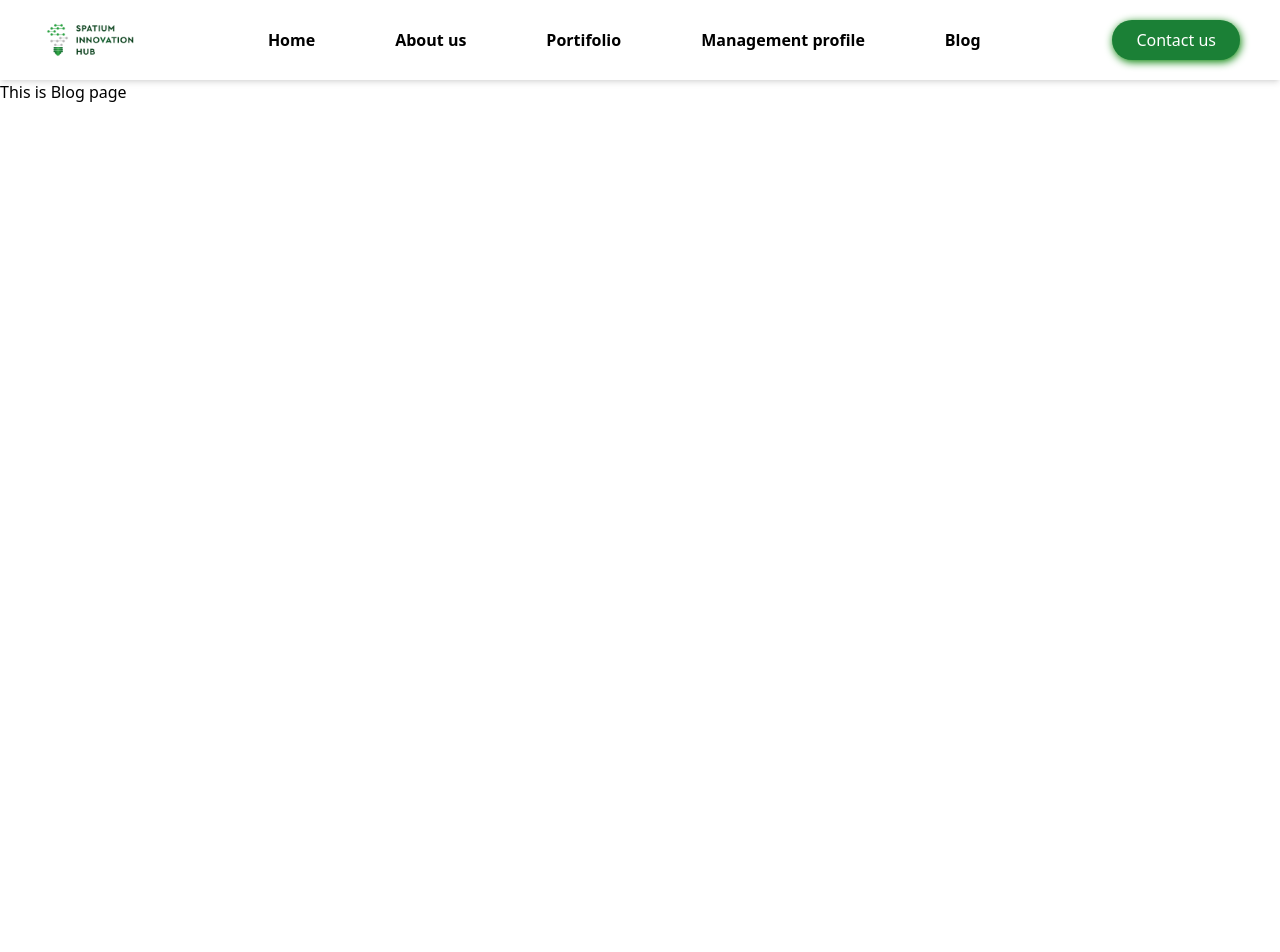
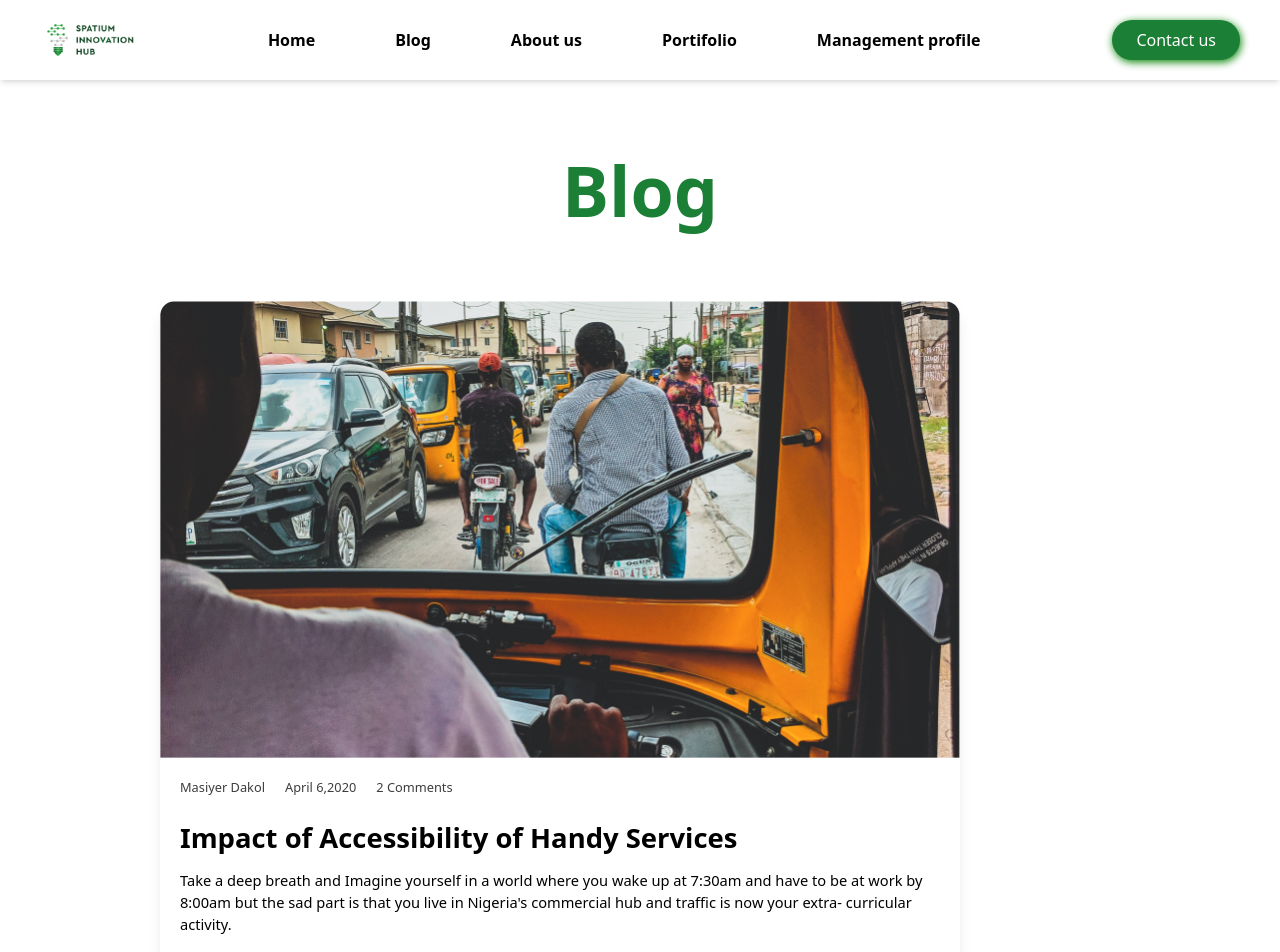
Before and after one commit to jusish/spat_innovation, a React (Create React App) app: page /blog in a window 1280 px wide. Shown: the top 952 px of the page. Before the commit the page ends 800 px from the top, so only its background shows below. Built offline with nearby package versions, Linux system fonts and the light colour scheme.

Commit message:
initial commit

```diff
--- a/package.json
+++ b/package.json
@@ -10,6 +10,7 @@
     "postcss": "^8.4.33",
     "react": "^18.2.0",
     "react-dom": "^18.2.0",
+    "react-icons": "^5.0.1",
     "react-router-dom": "^6.21.3",
     "react-scripts": "5.0.1",
     "web-vitals": "^2.1.4"
--- a/src/Components/Blog/Blog.jsx
+++ b/src/Components/Blog/Blog.jsx
@@ -1,7 +1,21 @@
 import React from "react";
+import BlogList from "./BlogList";
+import Footer from "../Footer";
 
 const Blog = () => {
-  return <div>This is Blog page</div>;
+  return (
+    <div>
+      <div className="flex items-center justify-center my-16">
+        <h1 className=" text-mycolor text-[69.98px] leading-[92.58px] font-[700]">
+          Blog
+        </h1>
+      </div>
+      <div>
+        <BlogList />
+      </div>
+      <Footer />
+    </div>
+  );
 };
 
 export default Blog;
--- /dev/null
+++ b/src/Components/Blog/BlogCard.jsx
@@ -0,0 +1,27 @@
+import React from "react";
+
+const BlogCard = ({ title, blogimage }) => {
+  return (
+    <div>
+      <div className="w-[800.02px] mx-40 my-10 shadow-lg rounded-[13.71px] pb-10">
+        <img src={blogimage} alt="blog" className="h-auto mb-5" />
+        <div className="w-auto mx-5">
+          <div className="flex gap-5 mb-5 text-[12.8px] font-[500] text-smalltextgray">
+            <p>Masiyer Dakol</p>
+            <p>April 6,2020</p>
+            <p>2 Comments</p>
+          </div>
+          <h1 className="mb-3 text-[27.43px] font-[700]">{title}</h1>
+          <p className=" text-[14.63px] font-[500]">
+            Take a deep breath and Imagine yourself in a world where you wake up
+            at 7:30am and have to be at work by 8:00am but the sad part is that
+            you live in Nigeria's commercial hub and traffic is now your extra-
+            curricular activity.
+          </p>
+        </div>
+      </div>
+    </div>
+  );
+};
+
+export default BlogCard;
--- /dev/null
+++ b/src/Components/Blog/BlogList.jsx
@@ -0,0 +1,24 @@
+import React from "react";
+import BlogCard from "./BlogCard";
+
+const BlogList = () => {
+  const cardsData = [
+    {
+      title: "Impact of Accessibility of Handy Services",
+      blogimage: "/assets/image.png",
+    },
+    {
+      title: "Impact of Accessibility of Handy Services",
+      blogimage: "/assets/watch.png",
+    },
+  ];
+  return (
+    <div>
+      {cardsData.map((card, index) => (
+        <BlogCard key={index} title={card.title} blogimage={card.blogimage} />
+      ))}
+    </div>
+  );
+};
+
+export default BlogList;
--- a/src/Components/Faqs.jsx
+++ b/src/Components/Faqs.jsx
@@ -1,5 +1,5 @@
 import React from "react";
-
+import {AiOutlineSearch} from 'react-icons/ai';
 const Faqs = () => {
   return (
     <div>
@@ -14,7 +14,25 @@ const Faqs = () => {
             <img src="/assets/news.png" alt="news" className="" />
         </div>
         <p className="text-[25.85px] font-[700]">Subcribe to our Newsletter</p>
-        <input type="text" className="" />
+        <form
+          className='flex justify-between items-center max-w-[100px] mx-auto w-full border p-1
+          rounded-md text-black bg-gray-100/90'
+        >
+          <div>
+            <input
+              className='bg-transparent w-[200px] sm:w-[400px] font-[Poppins] focus:outline-none
+                  '
+              type='text'
+              placeholder='Search Destinations'
+            />
+          </div>
+          <div>
+            <button className="flex flow-row">
+              <p>Subscribe</p>
+              <AiOutlineSearch size={20} className='bg-black' style={{color: '#ffffff'}} />
+            </button>
+          </div>
+        </form>
       </div>
     </div>
   );
--- a/src/Components/Footer.jsx
+++ b/src/Components/Footer.jsx
@@ -2,16 +2,19 @@ import React from "react";
 
 const Footer = () => {
   return (
-    <div>
-      <div>
-        <div>
-          <p>About us</p>
+    <div className="pt-10 pb-5 text-white bg-gradient-to-r from-gradient1 to-gradient3">
+      <div className="flex gap-40 mx-40 mb-10">
+        <div className="w-[348.99px]">
+          <p className="mb-5 font-[500] text-[19.39px]">About us</p>
+          <a href="https://tailwindcss.com/docs/background-image#linear-gradients">
             <img src="/assets/spatlogo.png" alt="logo" />
+          </a>
+
           <p>
             Spatium Innovation Hub is a thinking company on a mission to connect
             people and businesses with meaningful innovation.
           </p>
-          <div>
+          <div className="flex gap-5 mt-5">
             <img src="/assets/Facebook.png" alt="Facebook" />
             <img src="/assets/Instagram.png" alt="Instagram" />
             <img src="/assets/LinkedIN.png" alt="LinkedIN" />
@@ -19,29 +22,36 @@ const Footer = () => {
           </div>
         </div>
         <div>
-          <h1>Resources</h1>
+          <h1 className="mb-10 font-[500] text-[19.39px]">Resources</h1>
+          <div className="space-y-2 font-[400] text-[17.41px]">
             <p>Help center</p>
             <p>Patners</p>
             <p>Gas-Free MarketPlace</p>
             <p>Docs</p>
             <p>Utility</p>
           </div>
+        </div>
         <div>
-          <h1>Services</h1>
+          <h1 className="mb-10 font-[500] text-[19.39px]">Services</h1>
+          <div className="space-y-2 font-[400] text-[17.41px]">
             <p>Software Development</p>
             <p>Identity Management & Verification</p>
             <p>IT Consulting & Advisory Services</p>
             <p>UI/UX Design</p>
           </div>
+        </div>
         <div>
-          <h1>Quicklinks</h1>
+          <h1 className="mb-10 font-[500] text-[19.39px]">Quicklinks</h1>
+          <div className="space-y-2 font-[400] text-[17.41px]">
             <p>Careers</p>
             <p>Resources</p>
             <p>Products</p>
             <p>Blog</p>
           </div>
         </div>
-      <div>
+      </div>
+      <hr className="border-white " />
+      <div className="flex items-start justify-center mt-5">
         <p>Copyright 2020. Spatium Innovation Hub. All Rights Reserved</p>
       </div>
     </div>
--- a/src/Components/Home/Home.jsx
+++ b/src/Components/Home/Home.jsx
@@ -5,6 +5,7 @@ import What from "../What";
 import Products from "../Products";
 import Urbannft from "../Urbannft";
 import Faqs from "../Faqs";
+import Footer from "../Footer";
 
 const Home = () => {
   return (
@@ -17,6 +18,7 @@ const Home = () => {
       <Urbannft />
       <hr className="my-24 mx-44 border-textgray" />
       <Faqs />
+      <Footer />
     </div>
   );
 };
--- a/src/Components/Navbar/indes.jsx
+++ b/src/Components/Navbar/indes.jsx
@@ -1,5 +1,5 @@
 import React from "react";
-import { NavLink } from "react-router-dom";
+import { Link } from "react-router-dom";
 
 const Navbar = () => {
   return (
@@ -10,31 +10,31 @@ const Navbar = () => {
       <div className="flex items-center justify-center flex-grow">
         <ul className="flex space-x-20 font-semibold text-{19.39px}">
           <li className="hover:text-mycolor">
-            <NavLink to="/" className="text-black">
+            <Link to="/" className="text-black">
               Home
-            </NavLink>
+            </Link>
           </li>
 
           <li className="hover:text-mycolor">
-            <NavLink to="/about" className="text-black">
-              About us
-            </NavLink>
+            <Link to="/blog" className="text-black">
+              Blog
+            </Link>
           </li>
           <li className="hover:text-mycolor">
-            <NavLink to="/portifolio" className="text-black">
+            <Link to="/about" className="text-black">
+              About us
+            </Link>
+          </li>
+          <li className="hover:text-mycolor">
+            <Link to="/portifolio" className="text-black">
               Portifolio
-            </NavLink>
+            </Link>
           </li>
 
           <li className="hover:text-mycolor">
-            <NavLink to="/profile" className="text-black">
+            <Link to="/profile" className="text-black">
               Management profile
-            </NavLink>
-          </li>
-          <li className="hover:text-mycolor">
-            <NavLink to="/blog" className="text-black">
-              Blog
-            </NavLink>
+            </Link>
           </li>
         </ul>
       </div>
--- a/tailwind.config.js
+++ b/tailwind.config.js
@@ -16,7 +16,8 @@ module.exports = {
       textgray: "#7C7C7C",
       gradient1: '#1B8036',
       gradient2: '#083F1AEB',
-      gradient3: '#083F1ADB'
+      gradient3: '#083F1ADB',
+      smalltextgray: '#3D3D3D'
     },
   },
   plugins: [],
```
Also changed, not shown: 1 other file (tests, documents, lock files or other folders). Lines whose indentation alone changed are shown as unchanged.
